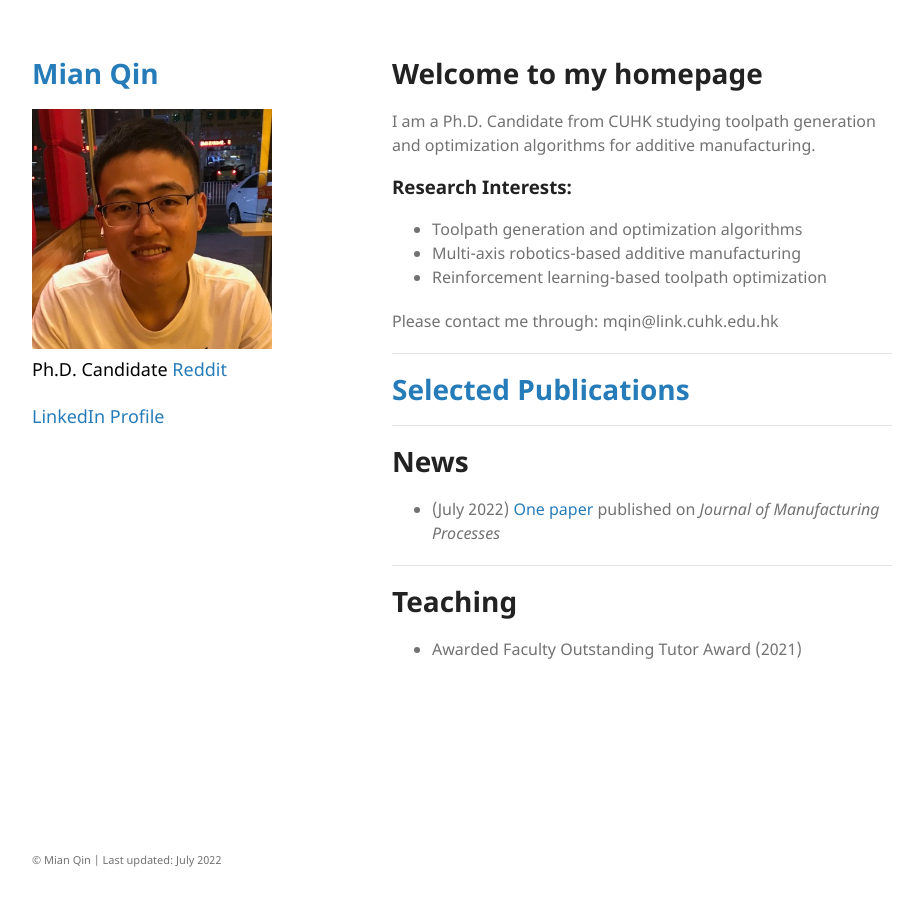
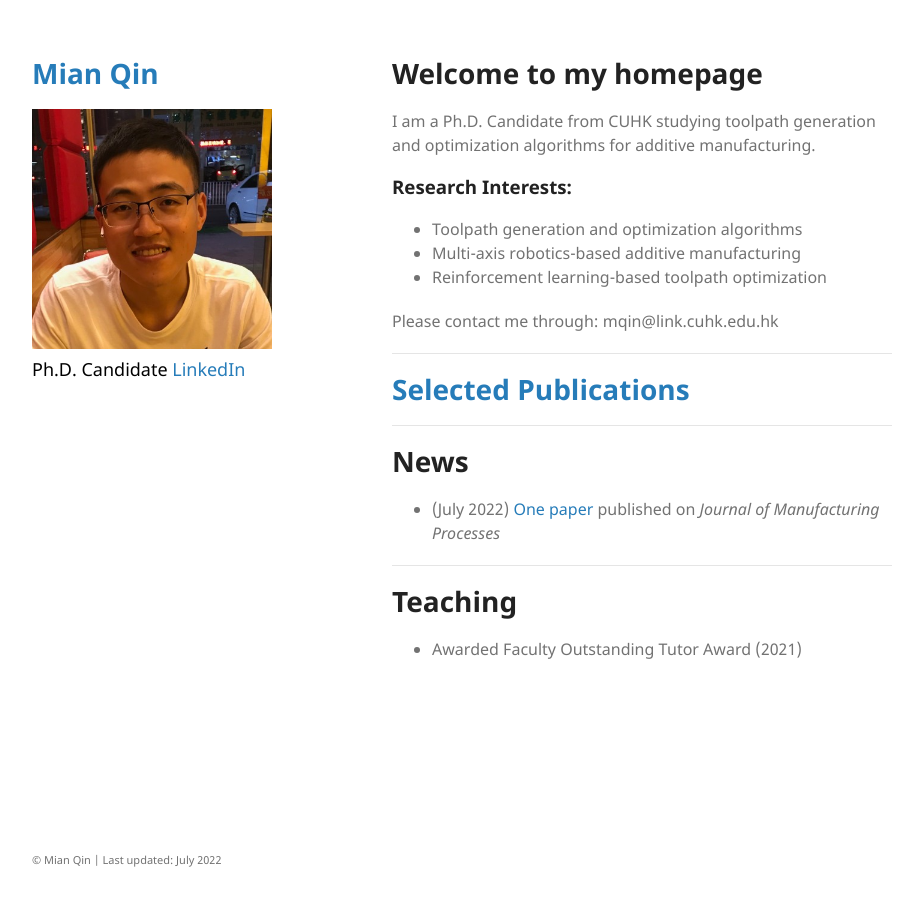
Before and after one commit to mqincuhk/mqincuhk.github.io, a Jekyll site: the page built from index.md, in a window 1280 px wide. Shown: the whole page, without its empty margins (178-1088 px from the left). Built offline with Jekyll 4.4.1, drawn with Linux system fonts in a browser that asks for light colours; a script that is not in the unit is left out; our own code applies the rules of GitHub Pages for plain Markdown files.

Commit message:
Update default.html

```diff
--- a/_layouts/default.html
+++ b/_layouts/default.html
@@ -21,9 +21,9 @@
         {% endif %}
 
         <p>{{ site.description | default: site.github.project_tagline }}
-        <a href="https://www.reddit.com/submit?url={{ page.url | absolute_url | url_encode }}&title={{ page.title }}" class="btn" title="{{ site.data.ui-text[site.locale].share_on_label }} Reddit"><i class="fab fa-fw fa-reddit" aria-hidden="true"></i><span> Reddit</span></a>
 
-        <p class="view"><a href=" https://www.linkedin.com/in/mqin/ ">LinkedIn Profile</a></p>
+        <a href="https://www.linkedin.com/in/mqin/" ><i class="fab fa-fw fa-reddit" aria-hidden="true"></i><span> LinkedIn</span></a>
+
 
       </header>
       <section>
```
